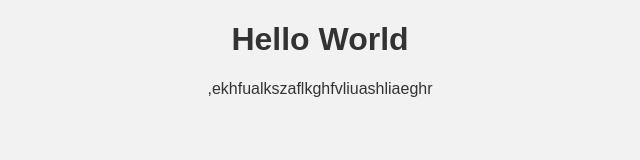
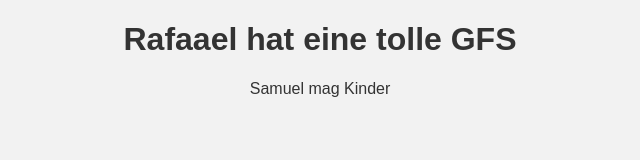
Before and after one commit to Sascha1871337/Rafa-l-saine-Ge-f-s, a plain HTML site: page index.html in a window 1280 px wide. Shown: the whole page, without its empty margins (320-960 px from the left). Drawn offline with Linux system fonts and the light colour scheme.

Commit message:
Update index.html

```diff
--- a/index.html
+++ b/index.html
@@ -6,7 +6,7 @@
     <link rel="stylesheet" href="styles.css">
   </head>
   <body>
-    <h1>Hello World</h1>
-    <p>,ekhfualkszaflkghfvliuashliaeghr</p>
+    <h1>Rafaael hat eine tolle GFS</h1>
+    <p>Samuel mag Kinder</p>
   </body>
 </html>
```
